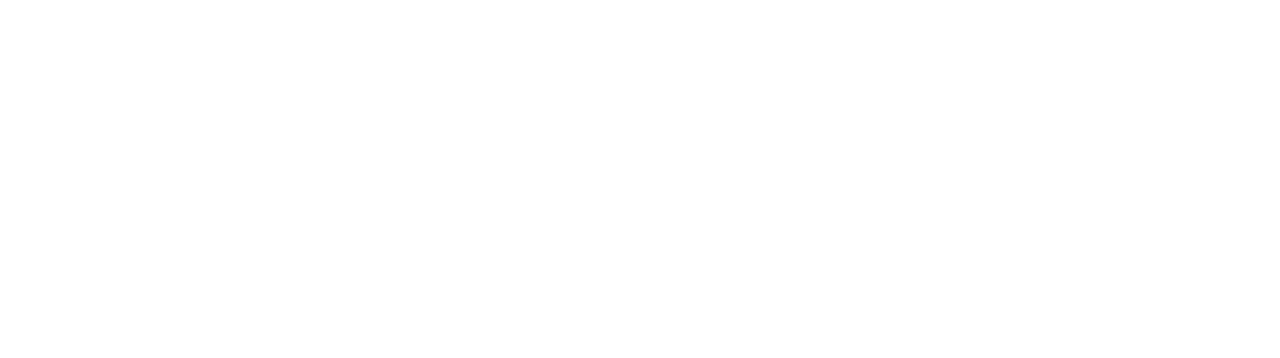
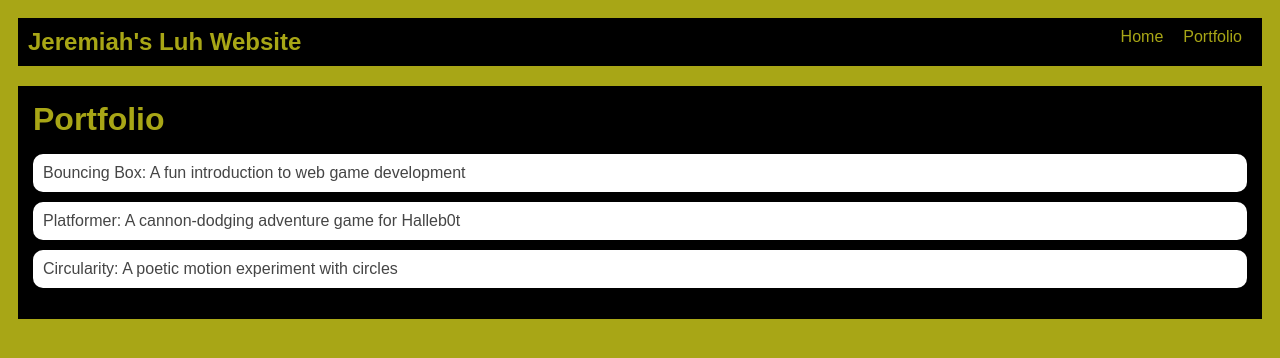
Before and after one commit to Jeremiah-Isaac/Jeremiah-Isaac.github.io, a plain HTML site: page portfolio.html in a window 1280 px wide. Drawn offline with Linux system fonts and the light colour scheme.

Commit message:
add index.html and css files

```diff
--- a/fsd-projects/platformer/platformer.js
+++ b/fsd-projects/platformer/platformer.js
@@ -27,11 +27,11 @@ $(function () {
     //////////////////////////////////
 
     // TODO 1 - Enable the Grid
-    // toggleGrid();
+    toggleGrid();
 
 
     // TODO 2 - Create Platforms
-
+createPlatform(500, 0, 20, 290)
 
 
 
--- a/portfolio.html
+++ b/portfolio.html
@@ -0,0 +1,40 @@
+<!DOCTYPE html>
+<html>
+  <head>
+    <link rel="stylesheet" href="style.css"/>
+    <title>My luh Portfolio</title>
+  </head>
+
+  <body>
+    <div id="all-cintents">
+    <nav>
+    <h1>Jeremiah's Luh Website</h1>
+    <ul id="nav-ul">
+        <li class="nav-li">
+            <a href="indext.html">Home</a>
+        </li>
+        <li class="nav-li">
+            <a href="portfolio.html">Portfolio</a>
+        </li>
+    </ul>
+    </nav>
+
+    <main>
+     <div class="content">
+        <h1>Portfolio</h1>
+        <ul id="portfolio">
+            <li>
+              <a href="projects/bouncing-box/"> Bouncing Box: A fun introduction to web game development</a>
+            </li>
+            <li>
+              <a href="projects/platformer/"> Platformer: A cannon-dodging adventure game for Halleb0t</a>
+            </li>
+            <li>
+              <a href="projects/circularity/"> Circularity: A poetic motion experiment with circles</a>
+            </li>
+        </ul>
+     </div>
+    </main>
+    </div>
+  </body>
+</html>
--- a/style.css
+++ b/style.css
@@ -67,3 +67,28 @@ main {
 h2, h3 {
     margin: 0px;
 }
+
+.content h1 {
+    color: rgb(168, 166, 22);
+  }
+
+  #portfolio {
+    list-style-type: none;
+    padding-left: 0;
+  }
+
+  #portfolio li {
+    background: #fff;
+    padding: 10px;
+    border-radius: 10px;
+    margin-bottom: 10px;
+  }
+
+  #portfolio li:hover {
+    background: #eee;
+  }
+
+  #portfolio a {
+    text-decoration: none;
+    color: #454545;
+  }
```
